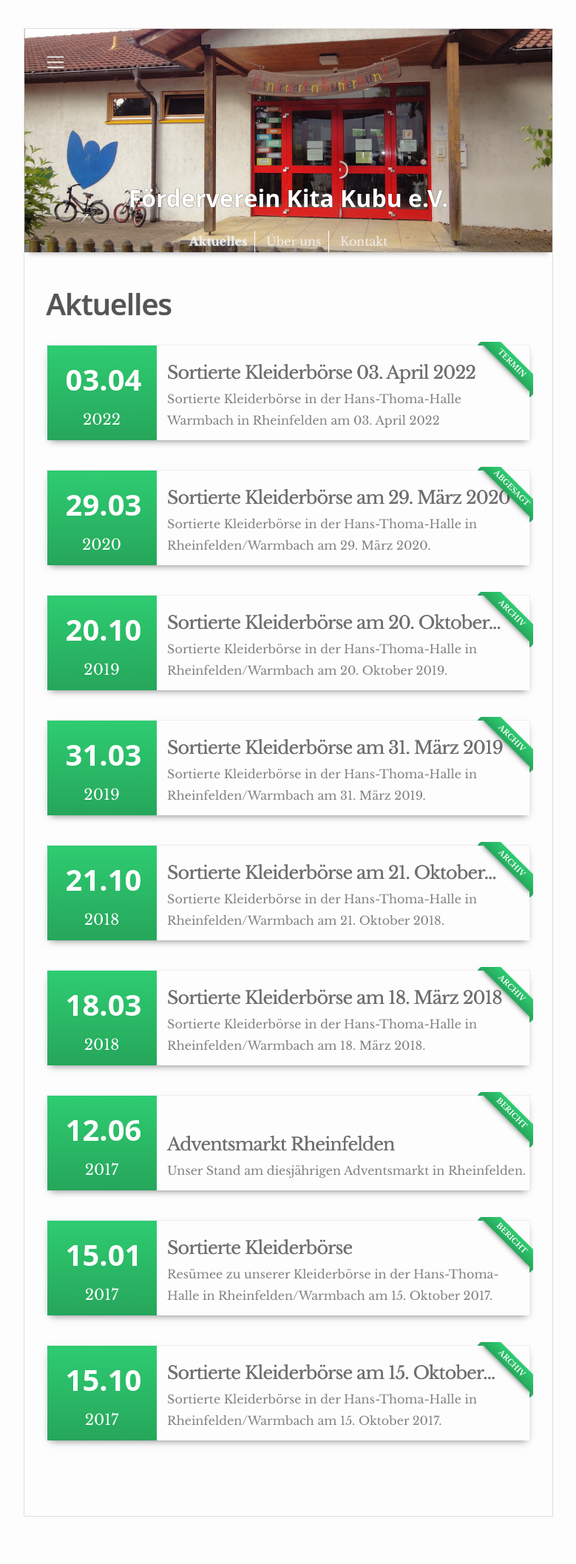
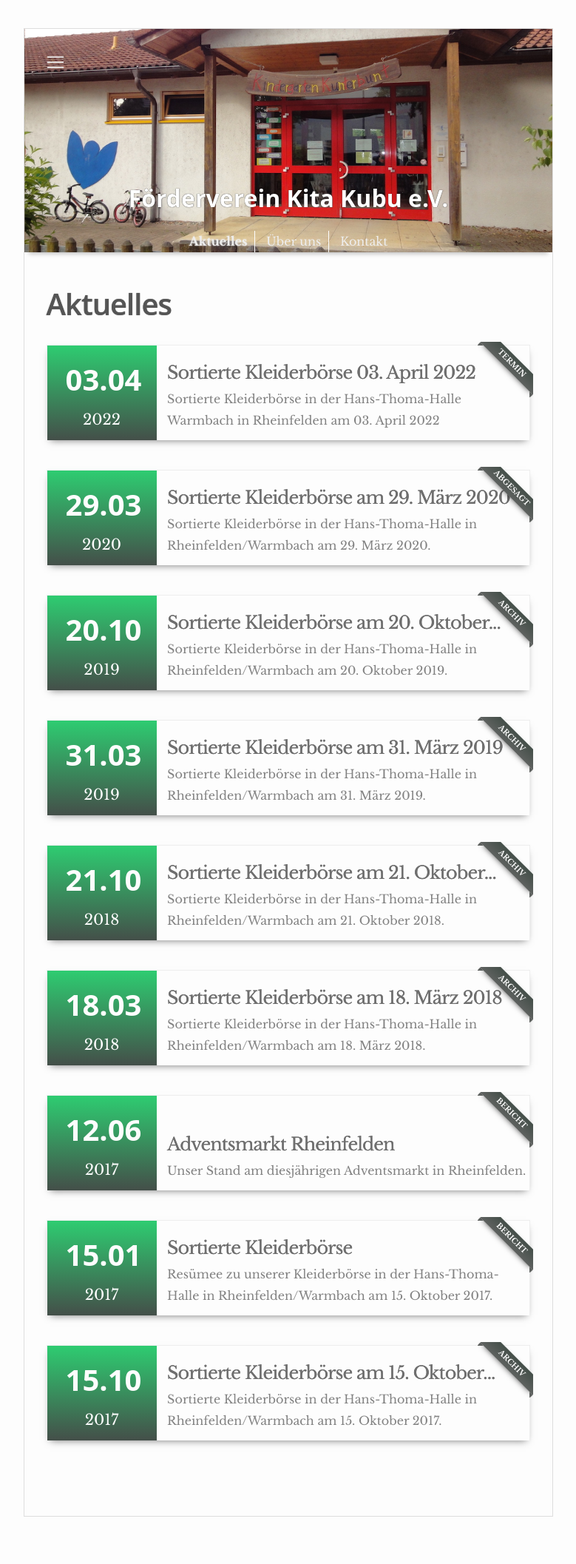
Before and after one commit to fv-kubu/fv-kubu, a Jekyll site: the page built from _pages/aktuelles.html, in a window 1280 px wide. Shown: the whole page at 74% size, without its empty margins (250-1029 px from the left). Built offline with Jekyll 4.4.1, drawn with Linux system fonts in a browser that asks for light colours.

Commit message:
test grey style

```diff
--- a/_includes/post-cards.html
+++ b/_includes/post-cards.html
@@ -1,4 +1,5 @@
 
+{% if post.categories == "termin" %}
 	{% if site.change-date-bg %}
 	<div class="post-box">
 	{% if post.categories %}
@@ -27,6 +28,37 @@
 	</div>
 	{% endif %}
 
+{% else %}
+
+	{% if site.change-date-bg %}
+	<div class="post-box">
+	{% if post.categories %}
+	<div class="ribbon_grey"><span>{{post.categories | first}}</span></div>
+	{% endif %}
+	<div class="post_grey-meta" style="background: {{site.color-1}};background: -webkit-linear-gradient(to top, {{site.color-1}} , {{site.color-2}});background: linear-gradient(to top, {{site.color-1}} , {{site.color-2}});"><h1 class="date">{{ post.market | date: "%d.%m" }}</h1>
+	<span>{{ post.market | date: "%Y" }}</span></div>
+	<div class="post-title-box">
+	<p class="post-link">{{ post.title | truncate: 40 }}</p>
+	<p class="post-excerpt">{{ post.description | strip_html | truncate: 120 }}</p>
+	</div>
+	</div>
+
+	{% else %}
+
+	<div class="post-box">
+	{% if post.categories %}
+	<div class="ribbon_grey"><span>{{post.categories | first}}</span></div>
+	{% endif %}
+	<div class="post_grey-meta"><h1 class="date">{{ post.market | date: "%d.%m" }}</h1>
+	<span>{{ post.market | date: "%Y" }}</span></div>
+	<div class="post-title-box">
+	<p class="post-link">{{ post.title | truncate: 40 }}</p>
+	<p class="post-excerpt">{{ post.description | strip_html | truncate: 120 }}</p>
+	</div>
+	</div>
+	{% endif %}
+{% endif %}
+
 
 {% if site.change-date-bg %}
 <style>
```
